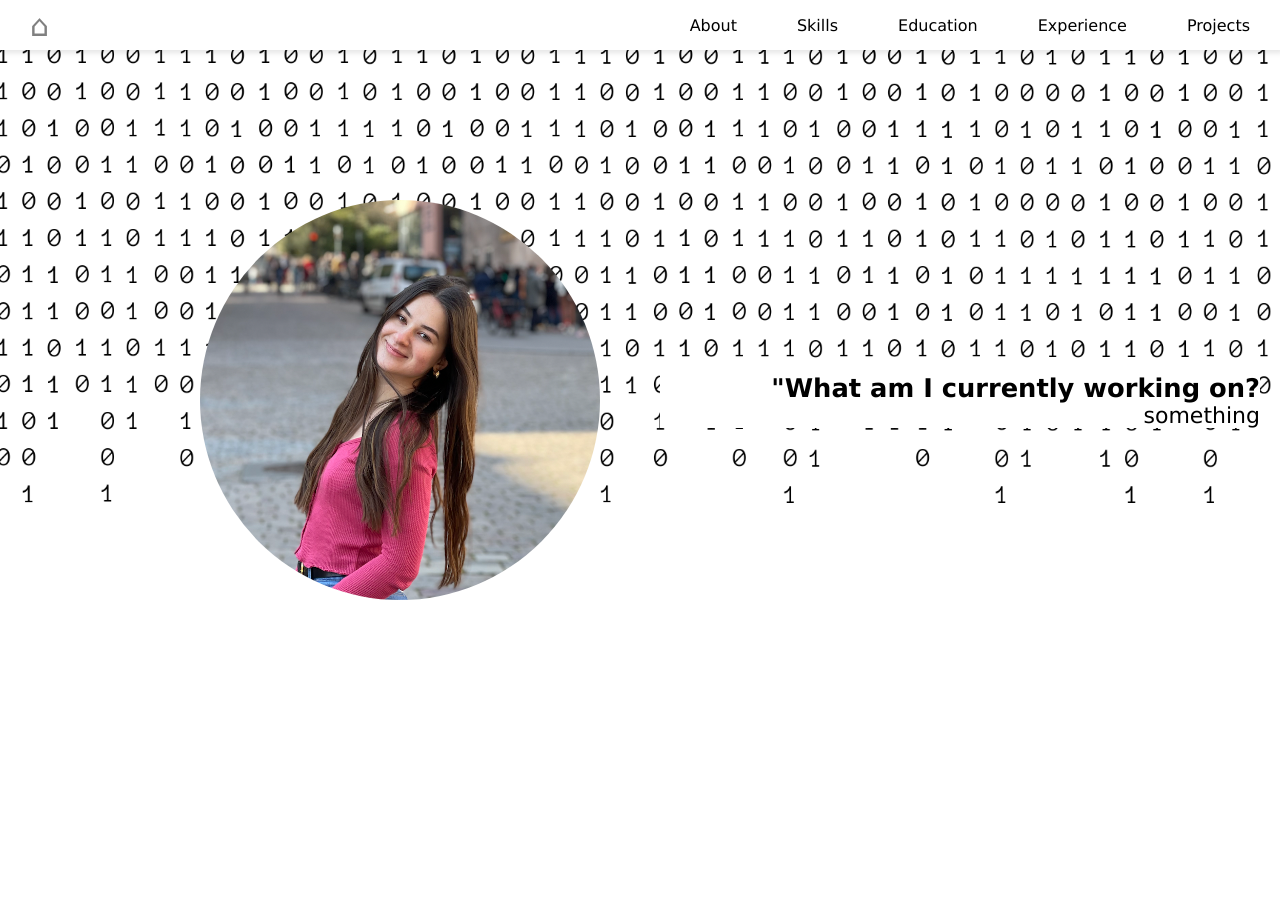
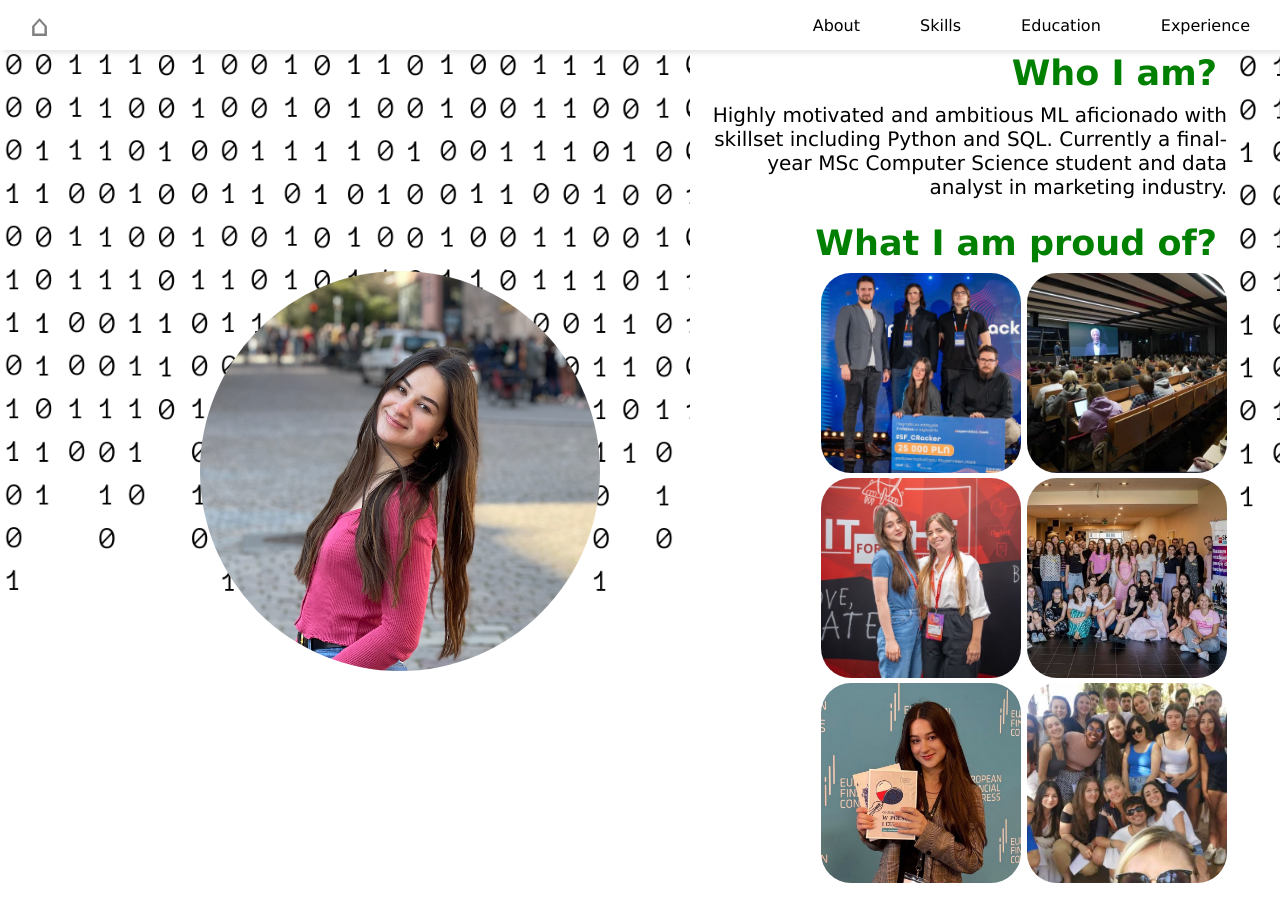
Before and after one commit to milkustron/milkustron.github.io, a plain HTML site: page about.html in a window 1280 px wide. Before the commit the page ends 800 px from the top, so only its background shows below. Drawn offline with Linux system fonts and the light colour scheme.

Commit message:
feat: about section v1 added

```diff
--- a/about.html
+++ b/about.html
@@ -16,17 +16,25 @@
                 <li><a href="skills.html">Skills</a></li>
                 <li><a href="education.html">Education</a></li>
                 <li><a href="experience.html">Experience</a></li>
-                <li><a href="projects.html">Projects</a></li>
             </ul>
         </nav>
     <div class="profile">
         <img src="images/profile.png" alt="Profile image">
     </div>
     <div class="about">
-        <h3> "What am I currently working on? </h3>
+        <h3 class="about-title">Who I am?</h3>
+        <t> Highly motivated and ambitious ML aficionado with skillset including Python and SQL. Currently a
+            final-year MSc Computer Science student and data analyst in marketing industry.
+            <br><br>
+        </t>
+        <h3 class="about-title">What I am proud of?</h3>
+        <img class="about-image" src="images/supervision_hack.jpg">
+        <img class="about-image" src="images/conferences.jpg">
+        <img class="about-image" src="images/itforshe.jpg">
+        <img class="about-image" src="images/vol.jpg">
+        <img class="about-image" src="images/efk.jpg">
+        <img class="about-image" src="images/representative.jpg">
 
-        <t> something
-        </t>
     </div>
 </body>
 </html>
--- a/style.css
+++ b/style.css
@@ -76,7 +76,7 @@ nav li:first-child {
 
 .typing-effect {
     font-size: 30px;
-    color: gray;
+    color: dimgray;
     white-space: nowrap;
     justify-content: center;
     overflow: hidden;
@@ -120,8 +120,7 @@ a:visited {
     font-family: Verdana, Geneva, Tahoma, sans-serif;
 }
 
-.skills-description
- {
+.skills-description {
     padding: 20px;
     display: flex;
     flex-wrap: wrap;
@@ -204,8 +203,26 @@ a:visited {
 
 .about {
     background-color: white;
-    font-size: 22px;
+    font-size: 20px;
     text-align: right;
-    margin: 20px;
-    width: 100%;
+    margin: 50px;
+    padding: 3px;
 }
+
+.about-title {
+    background-color: white;
+    font-size: 35px;
+    color: green;
+    text-align: right;
+    margin-bottom: 10px;
+    margin-right: 10px;
+}
+
+.about-image {
+    border-radius: 15%;
+    width: 200px;
+}
+
+.about-image:hover {
+    filter: grayscale(90%);
+}
```
Also changed, not shown: education.html (+0 -1 lines), experience.html (+0 -1 lines), index.html (+0 -1 lines), projects.html (+0 -1 lines), skills.html (+0 -1 lines), images/conferences.jpg (added), images/efk.jpg (added), images/itforshe.jpg (added), images/representative.jpg (added), images/supervision_hack.jpg (added), images/vol.jpg (added).
